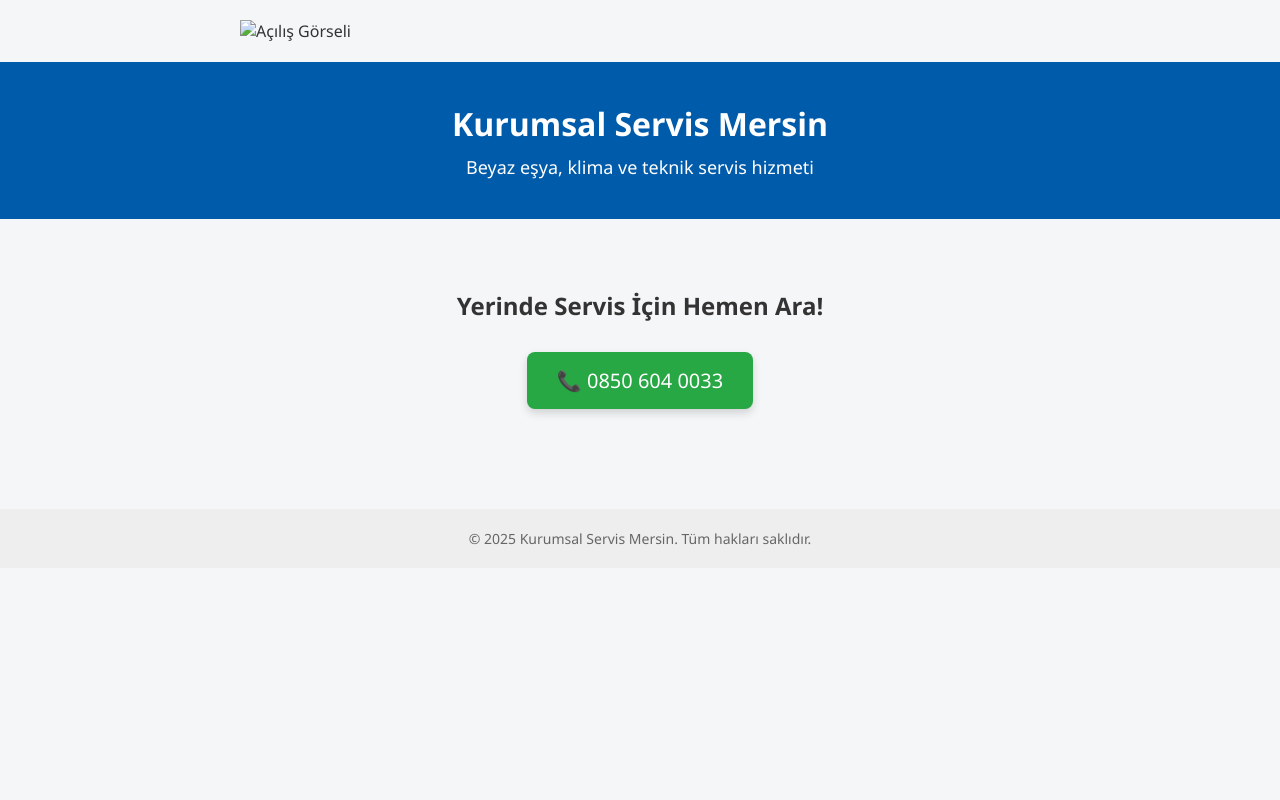
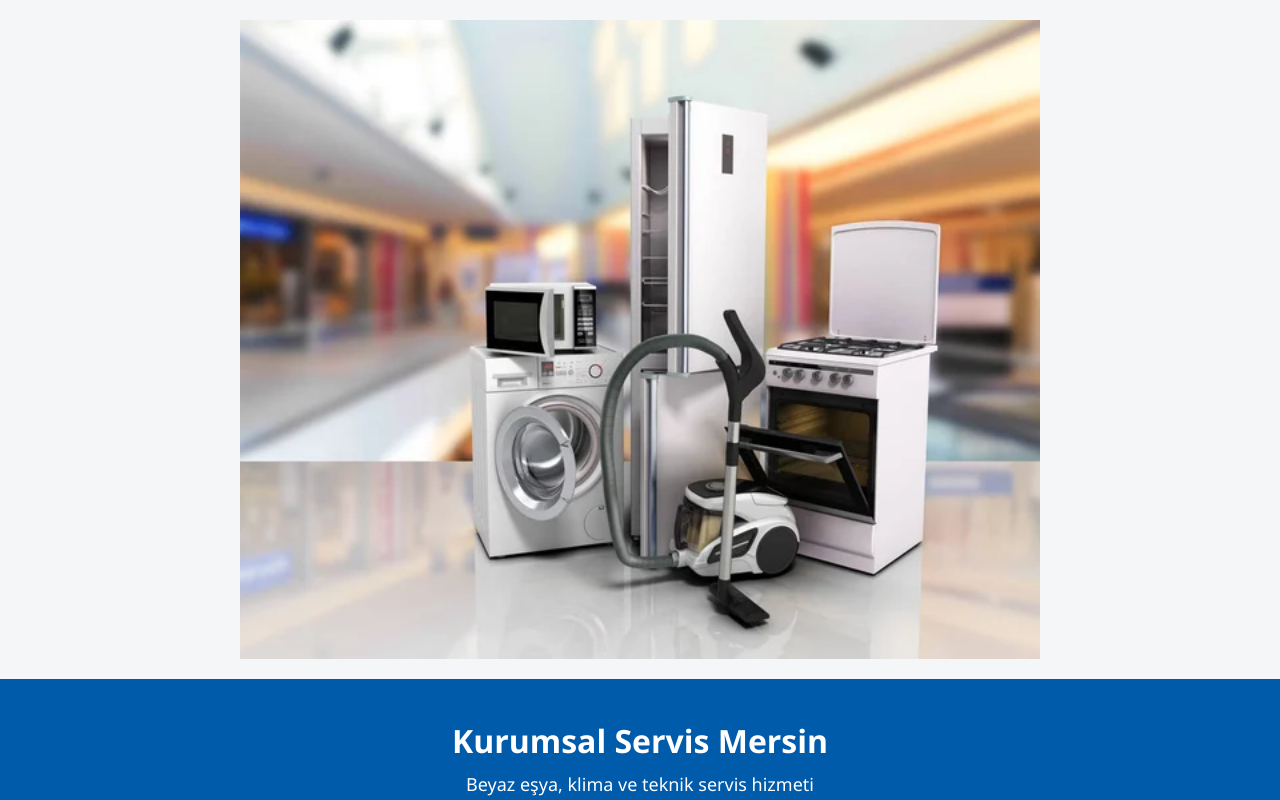
Before and after one commit to sahin2147/-kurumsalservismersin, a plain HTML site: page index.html in a window 1280 px wide. Shown: the top 800 px of the page. Drawn offline with Linux system fonts and the light colour scheme.

Commit message:
Update index.html

```diff
--- a/index.html
+++ b/index.html
@@ -59,7 +59,8 @@
   </style>
 </head>
 <body>
-  <img src="3739c8e5-0309-4090-9117-fd78a568967f.png" alt="Açılış Görseli" style="width: 100%; max-width: 800px; display: block; margin: 20px auto;" />
+  <img src="https://raw.githubusercontent.com/sahin2147/-kurumsalservismersin/main/depositphotos_161072764-stock-photo-home-appliances-group-of-white.webp" alt="Açılış Görseli" style="width: 100%; max-width: 800px; display: block; margin: 20px auto;" />
+
 
   <header>
     <h1>Kurumsal Servis Mersin</h1>
```
